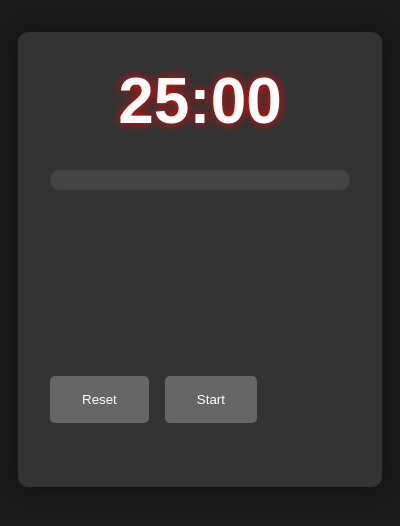
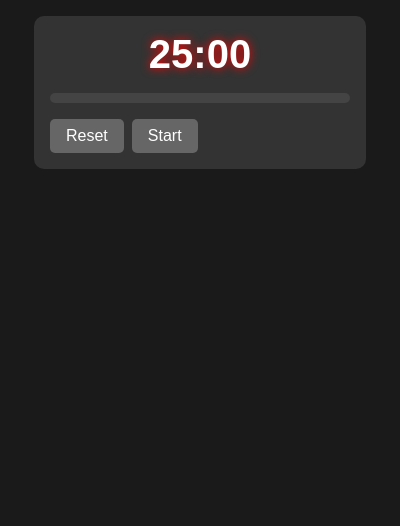
Before and after one commit to idjohnson/pomoTImer, an Electron app: page index.html in a window 400 px wide. Drawn offline with Linux system fonts and the light colour scheme.

Commit message:
better layout

```diff
--- a/index.html
+++ b/index.html
@@ -23,27 +23,26 @@
         /* Timer display */
         .timer-container {
             background: #333;
-            padding: 2rem;
+            padding: 1rem;
             border-radius: 10px;
-            margin: 2rem;
-            box-shadow: 0 0 20px rgba(0, 0, 0, 0.3);
+            margin: 1rem;
         }
 
         #timer {
-            font-size: 4rem;
+            font-size: 2.5rem;
             font-weight: bold;
             text-align: center;
             text-shadow: 0 0 10px #ff0000;
-            margin-bottom: 2rem;
+            margin-bottom: 1rem;
         }
 
         /* Progress bar */
         .progress-container {
             width: 300px;
-            height: 20px;
+            height: 10px;
             background: #444;
-            border-radius: 10px;
-            margin-bottom: 2rem;
+            border-radius: 5px;
+            margin-bottom: 1rem;
             overflow: hidden;
         }
 
@@ -57,18 +56,19 @@
         /* Controls */
         .controls {
             display: flex;
-            gap: 1rem;
-            margin-bottom: 2rem;
+            gap: 0.5rem;
+            margin-bottom: 0;
         }
 
         button {
             background: #666;
             color: #fff;
             border: none;
-            padding: 1rem 2rem;
+            padding: 0.5rem 1rem;
             border-radius: 5px;
             cursor: pointer;
             transition: all 0.3s;
+            font-size: 1rem;
         }
 
         button:hover {
@@ -82,14 +82,11 @@
         <div class="progress-container">
             <div class="progress" id="progress"></div>
         </div>
-        <div class="equalizer">
-            <canvas id="equalizer"></canvas>
         <div class="controls">
             <button id="reset-button">Reset</button>
             <button id="start-stop-button">Start</button>
         </div>
     </div>
-
     <script src="renderer.js"></script>
 </body>
 </html>
--- a/main.js
+++ b/main.js
@@ -4,8 +4,8 @@ let mainWindow;
 
 function createWindow() {
     mainWindow = new BrowserWindow({
-        width: 500,
-        height: 500,
+        width: 400,
+        height: 225,
         webPreferences: {
             nodeIntegration: true,
             contextIsolation: false
```
